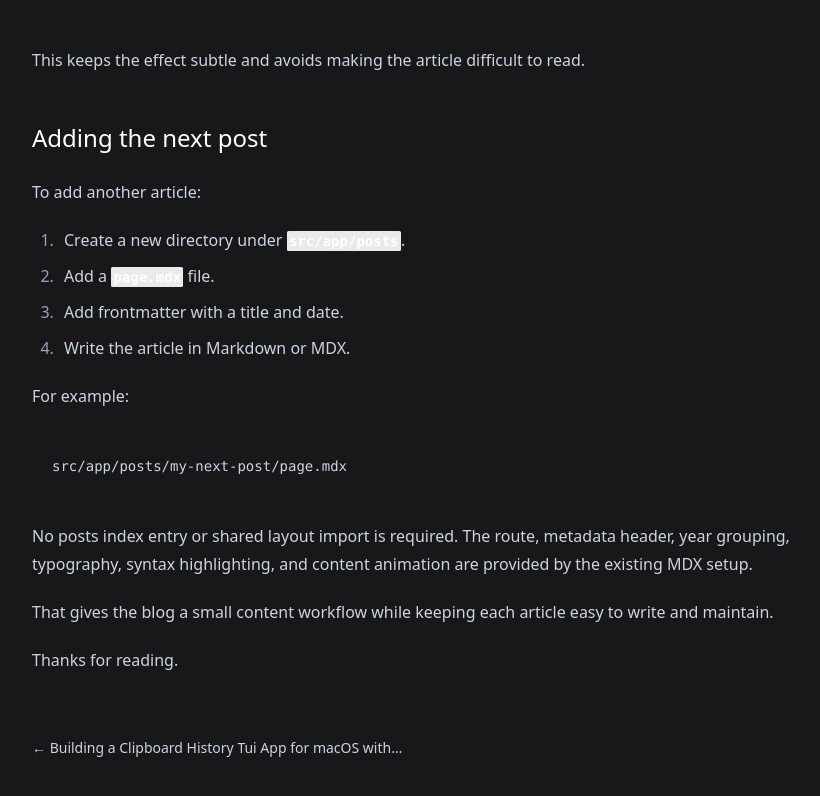
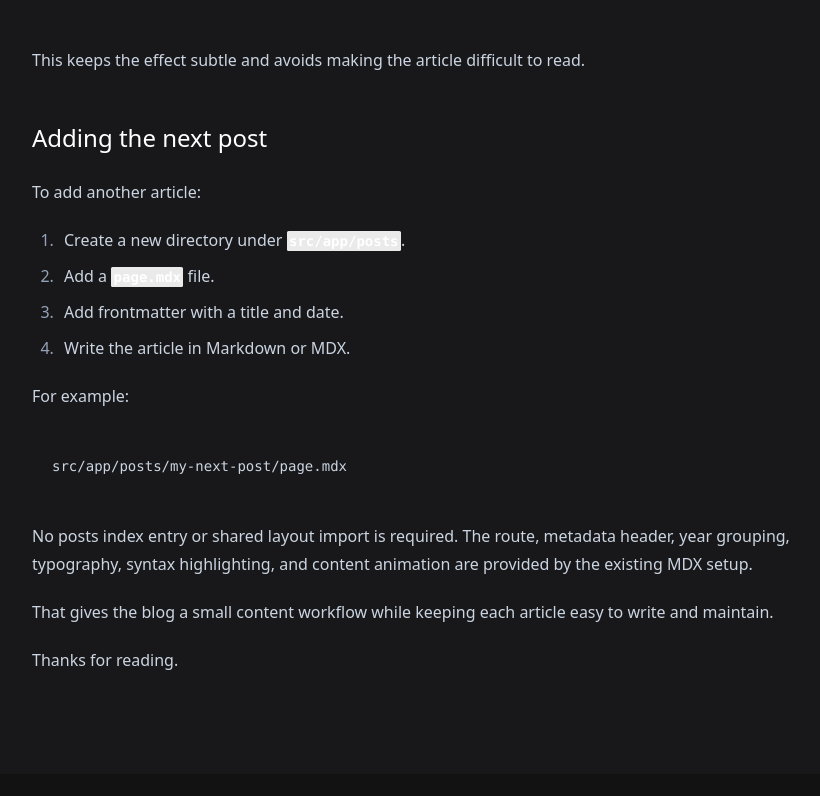
Before and after one commit to ttiimmothy/personal-portfolio-website, a Next.js app: page /posts/building-an-mdx-blog-with-nextjs in a window 1280 px wide. Shown: the part 3490-4286 px from the top of the page, without its empty margins (224-1044 px from the left). After the commit the page ends 4264 px from the top, so only its background shows below. Built offline with nearby package versions, Linux system fonts and the light colour scheme.

Commit message:
fix: delete footer in post page

```diff
--- a/src/app/layout.tsx
+++ b/src/app/layout.tsx
@@ -23,7 +23,6 @@ export default function RootLayout({
         src="https://www.googletagmanager.com/gtag/js?id=G-YSZZPD1NFX"
         strategy="afterInteractive"
       />
-
       <Script id="google-analytics" strategy="afterInteractive">
         {`
           window.dataLayer = window.dataLayer || [];
--- a/src/app/posts/page.tsx
+++ b/src/app/posts/page.tsx
@@ -54,7 +54,6 @@ export default function PostsPage() {
       <header className="mb-12">
         <h2 className="mb-3 text-4xl uppercase">Blog</h2>
       </header>
-
       <div className="space-y-10">
         {years.map((year) => (
           <section key={year} aria-labelledby={`posts-${year}`}>
@@ -64,7 +63,6 @@ export default function PostsPage() {
             >
               {year}
             </h3>
-
             <div>
               {groups[year].map((post) => (
                 <article key={post.href}>
--- a/src/components/posts/PostLayout.tsx
+++ b/src/components/posts/PostLayout.tsx
@@ -3,7 +3,7 @@
 import { useCallback, useState } from "react";
 import type { ReactNode } from "react";
 import AnimatedMDXContent from "./AnimatedMDXContent";
-import PostFooter from "./PostFooter";
+// import PostFooter from "./PostFooter";
 import PostHeader from "./PostHeader";
 
 export default function PostLayout({ children }: { children: ReactNode }) {
@@ -18,7 +18,7 @@ export default function PostLayout({ children }: { children: ReactNode }) {
     >
       <PostHeader onMetadataLoaded={handleMetadataLoaded} />
       <AnimatedMDXContent>{children}</AnimatedMDXContent>
-      <PostFooter />
+      {/* <PostFooter /> */}
     </article>
   );
 }
```
